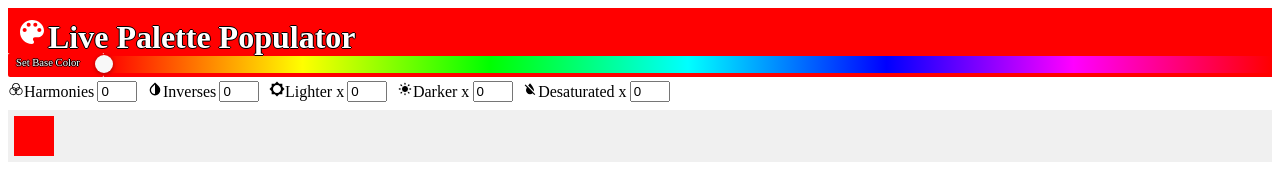
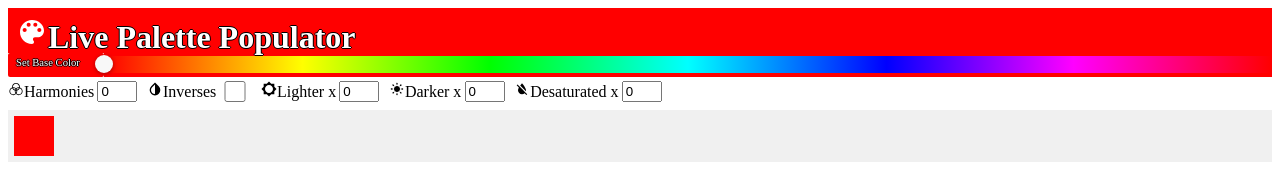
Before and after one commit to beekman/color-combo-creator, a React app: page / in a window 1280 px wide. Shown: the top 171 px of the page. Built offline with nearby package versions, Linux system fonts and the light colour scheme.

Commit message:
inverses input changes, color.hsl replaced completely in state with color.color

```diff
--- a/src/components/VariationsControls/VariationsControls.js
+++ b/src/components/VariationsControls/VariationsControls.js
@@ -8,7 +8,7 @@ import { TiAdjustBrightness } from 'react-icons/ti';
 
 const VariationsControls = (color) => {
   const [harmonyQuantity, setHarmonyQuantity] = useState('0');
-  const [inverseQuantity, setInverseQuantity] = useState('0');
+  const [inverseQuantity, setInverseQuantity] = useState(false);
   const [lighterQuantity, setLighterQuantity] = useState('0');
   const [darkerQuantity, setDarkerQuantity] = useState('0');
   const [desaturatedQuantity, setDesaturatedQuantity] = useState('0');
@@ -16,22 +16,22 @@ const VariationsControls = (color) => {
   const handleSwatchClick = () => setSwatchToggled((toggled) => !toggled);
 
   useEffect(() => {
-    const hslHarmonies = getHarmonies(color.hsl, harmonyQuantity);
+    const hslHarmonies = getHarmonies(color.color, harmonyQuantity);
     makeColorSwatches(hslHarmonies);
 
-    const hslInverses = getInverses(color.hsl, hslHarmonies, inverseQuantity);
+    const hslInverses = getInverses(color.color, hslHarmonies, inverseQuantity);
     makeColorSwatches(hslInverses);
 
-    baseHarmoniesAndInversesColorList = getBaseHarmoniesAndInversesColorList(color.hsl, hslHarmonies, hslInverses);
+    baseHarmoniesAndInversesColorList = getBaseHarmoniesAndInversesColorList(color.color, hslHarmonies, hslInverses);
     hslLighters = getLighters(baseHarmoniesAndInversesColorList, lighterQuantity);
     makeColorSwatches(hslLighters);
     hslDarkers = getDarkers(baseHarmoniesAndInversesColorList, darkerQuantity);
     makeColorSwatches(hslDarkers);
   });
 
-  let hslHarmonies = getHarmonies(color.hsl, harmonyQuantity);
-  let hslInverses = getInverses(color.hsl, hslHarmonies, inverseQuantity);
-  let baseHarmoniesAndInversesColorList = getBaseHarmoniesAndInversesColorList(color.hsl, hslHarmonies, hslInverses);
+  let hslHarmonies = getHarmonies(color.color, harmonyQuantity);
+  let hslInverses = getInverses(color.color, hslHarmonies, inverseQuantity);
+  let baseHarmoniesAndInversesColorList = getBaseHarmoniesAndInversesColorList(color.color, hslHarmonies, hslInverses);
   let hslLighters = getLighters(baseHarmoniesAndInversesColorList, lighterQuantity);
   let hslDarkers = getDarkers(baseHarmoniesAndInversesColorList, darkerQuantity);
 
@@ -44,26 +44,15 @@ const VariationsControls = (color) => {
           <div key={i} style={{ background: `hsl(${color.h}, ${color.s * 100}%, ${color.l * 100}%)` }} className={styles.Swatch} onClick={handleSwatchClick}>
 
             <p className={`${styles.details} ${swatchToggled && styles.hidden}`}>
-
-                h:{color.h}<br />
+              h:{color.h}<br />
                 s:{color.s}<br />
                 l:{color.l}
-
             </p>
           </div >
         );
       });
     }
   };
-  const Details = () => (
-    <div className={styles.details}>
-      <p>
-        h:{color.h}<br />
-        s:{color.s}<br />
-        l:{color.l}
-      </p>
-    </div>
-  );
 
   const harmonySwatches = makeColorSwatches(hslHarmonies);
   const inverseSwatches = makeColorSwatches(hslInverses);
@@ -74,7 +63,7 @@ const VariationsControls = (color) => {
     <>
       <div className={styles.VariationsControls} style={{ background: `hsl(${color.h}, ${color.s * 100}%, ${color.l * 100}%)` }}>
         <label htmlFor="harmonyQuantity" title="Complementary colors to generate, evenly spaced around the color wheel. Best results are found between 2 (for a triadic color scheme) and 5"><IoIosColorFilter />Harmonies</label><input type="number" id="harmonyQuantity" value={harmonyQuantity} min="0" max="10" onChange={({ target }) => setHarmonyQuantity(target.value)} />
-        <label htmlFor="inverseQuantity" title="Colors opposite from the base & harmonic colors on the color wheel"><MdInvertColors />Inverses</label><input type="number" id="inverseQuantity" min="0" max="2" value={inverseQuantity} onChange={({ target }) => setInverseQuantity(target.value)} />
+        <label htmlFor="inverseQuantity" title="Colors opposite from the base & harmonic colors on the color wheel"><MdInvertColors />Inverses</label><input type="checkbox" id="inverseQuantity" value={inverseQuantity} onChange={({ target }) => setInverseQuantity(target.value)} />
         <label htmlFor="lighterQuantity" title="Lighter color sets to generate from the base, harmonies, and inverses"><MdBrightnessLow />Lighter x</label><input type="number" id="lighterQuantity" value={lighterQuantity} onChange={({ target }) => setLighterQuantity(target.value)} />
         <label htmlFor="darkerQuantity"><TiAdjustBrightness />Darker x</label><input type="number" id="darkerQuantity" min="0" max="25" value={darkerQuantity} onChange={({ target }) => setDarkerQuantity(target.value)} />
         <label htmlFor="desaturatedQuantity"><MdFormatColorReset />Desaturated x</label><input type="number" id="desaturatedQuantity" value={desaturatedQuantity} min="0" max="25" onChange={({ target }) => setDesaturatedQuantity(target.value)} />
--- a/src/containers/PalettePicker.js
+++ b/src/containers/PalettePicker.js
@@ -9,12 +9,6 @@ class PalettePicker extends React.Component {
   state = {
     displayColorPicker: false,
     color: {
-      r: '255',
-      g: '0',
-      b: '0',
-      a: '1',
-    },
-    hsl: {
       h: '0',
       s: '1',
       l: '.5',
@@ -31,8 +25,7 @@ class PalettePicker extends React.Component {
   };
 
   handleChange = (color) => {
-    this.setState({ color: color.rgb });
-    this.setState({ hsl: color.hsl });
+    this.setState({ color: color.hsl });
   };
 
   render() {
@@ -41,7 +34,7 @@ class PalettePicker extends React.Component {
       'default': {
         wrapper: {
           display: 'block',
-          background: `hsl(${this.state.hsl.h}, ${this.state.hsl.s * 100}%, ${this.state.hsl.l * 100}%)`,
+          background: `hsl(${this.state.color.h}, ${this.state.color.s * 100}%, ${this.state.color.l * 100}%)`,
         },
         header: {
           cursor: 'pointer',
@@ -74,7 +67,7 @@ class PalettePicker extends React.Component {
           width: '6rem',
           height: '1.5rem',
           borderRadius: '2px',
-          background: `rgba(${this.state.color.r}, ${this.state.color.g}, ${this.state.color.b}, ${this.state.color.a})`,
+          background: `hsl(${this.state.color.h}, ${this.state.color.s * 100}%, ${this.state.color.l * 100}%)`,
         },
         swatch: {
           padding: '0px',
@@ -117,7 +110,7 @@ class PalettePicker extends React.Component {
               <HuePicker color={this.state.color} onChange={this.handleChange} height={'100%'} width={'100%'} /></div>
           </div>
         </div>
-        <VariationsControls color={this.state.color} hsl={this.state.hsl} onChange={this.handleChange} />
+        <VariationsControls color={this.state.color} onChange={this.handleChange} />
 
         <Footer color={this.state.color} />
       </>
--- a/src/utils/colorUtils.js
+++ b/src/utils/colorUtils.js
@@ -1,11 +1,11 @@
-export const getHarmonies = (hsl, harmonyQuantity) => {
+export const getHarmonies = (color, harmonyQuantity) => {
   harmonyQuantity = parseFloat(harmonyQuantity) + 1;
   const degreeShift = 360 / harmonyQuantity;
-  let h = hsl.h;
-  let s = hsl.s;
-  let l = hsl.l;
-  let a = hsl.a;
-  let current = hsl.h;
+  let h = color.h;
+  let s = color.s;
+  let l = color.l;
+  let a = color.a;
+  let current = color.h;
   let hslHarmonies = [];
   hslHarmonies.push({ h, s, l, a });
   while((current - degreeShift) >= 0) {
@@ -13,7 +13,7 @@ export const getHarmonies = (hsl, harmonyQuantity) => {
     h = current;
     hslHarmonies.push({ h, s, l, a });
   }
-  current = hsl.h;
+  current = color.h;
   while((current + degreeShift) < 360) {
     current = current + degreeShift;
     h = current;
```
